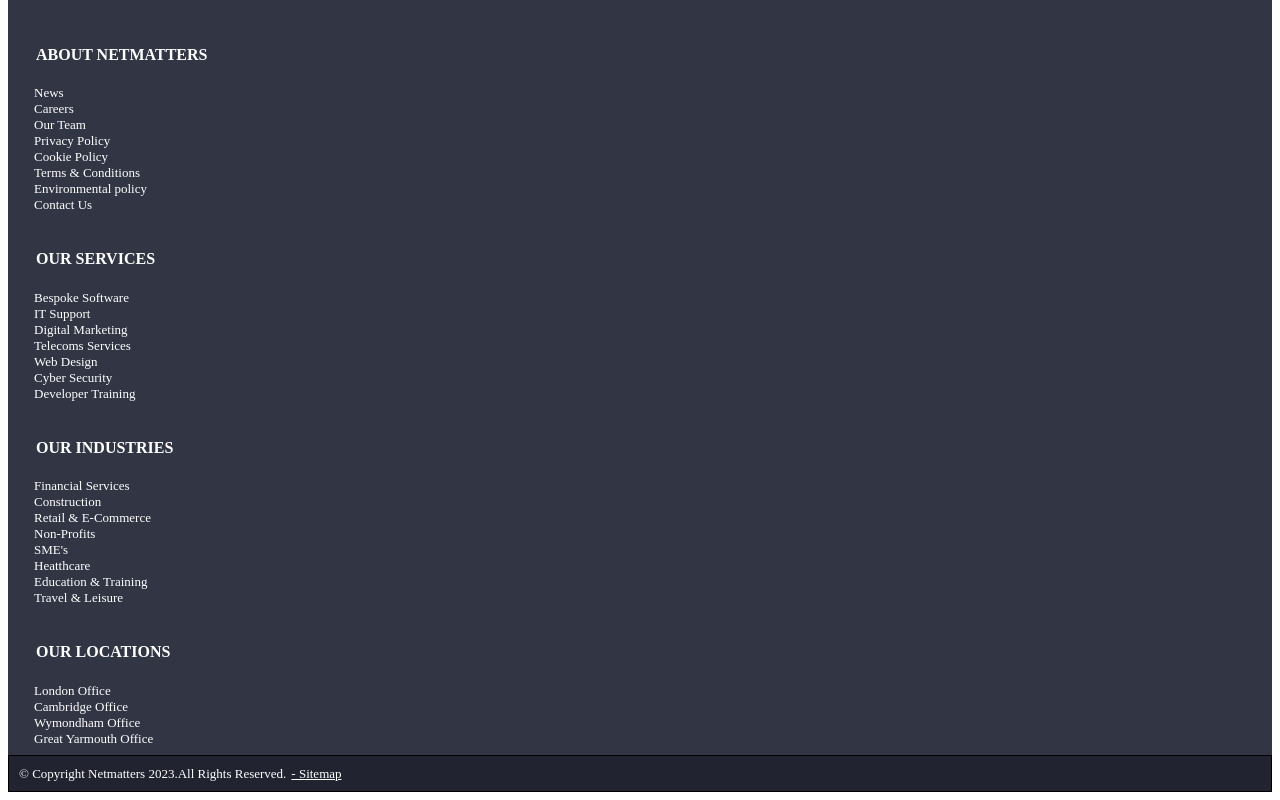
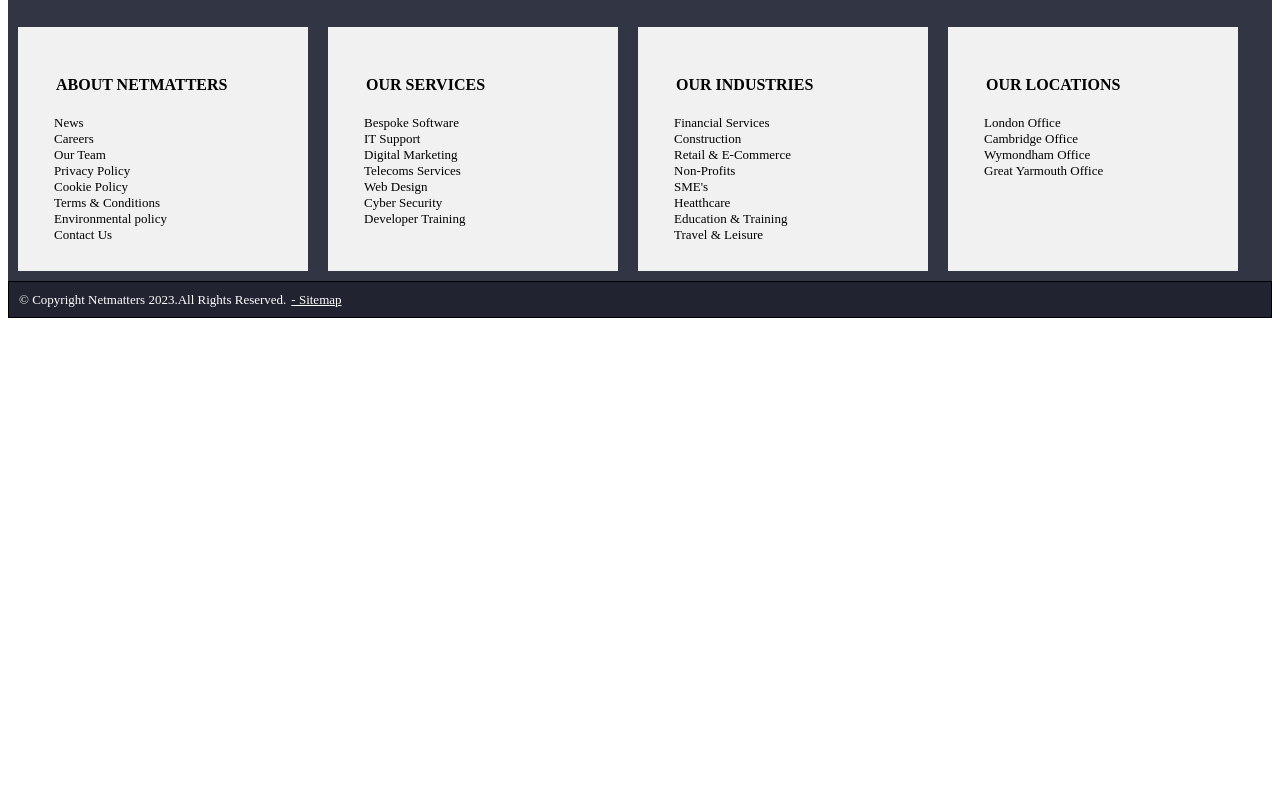
Before and after one commit to bartosz-github/ntmt1, a plain HTML site: page index.html in a window 1280 px wide. Shown: the part 3070-3870 px from the top of the page. After the commit the page ends 3396 px from the top, so only its background shows below. Drawn offline with Linux system fonts and the light colour scheme.

Commit message:
sums
small changes in footer, flex box

```diff
--- a/index.html
+++ b/index.html
@@ -357,7 +357,7 @@
             </div>
         </div>    <!-- end of first flexbox which contains the socials class-->
 
-        <!-- <div class="about-sections">    Second flexbox with 4 netmatters lists -->
+        <div class="flex-footer">    <!-- Second flexbox with 4 netmatters lists -->
 
             <div class="item1 about-item">
               <ul class="no-bullet">
@@ -408,7 +408,7 @@
               </ul>
             </div>
 
-        <!-- </div>   end of Second flexbox with 4 netmatters sections-->
+        </div>   <!--end of flexbox footer (4 sections)-->
 
       </div>
       <!--  This div is the and of the about-container  -->
--- a/styles/styles.css
+++ b/styles/styles.css
@@ -1,7 +1,38 @@
+/* Web Fonts ----------------------- */
 
 
+/* Base Styles --------------------- */
+/*broad changes using CSS type selectors like making headings larger or styling the appearance of text hyperlinks*/
 
-/* =================================  */
+/*
+* {
+  box-sizing: border-box;
+}
+html {
+  font-size: 1.25em; [ 20px on most screens ]
+}
+*/
+/* responsive images
+img {
+  width: 100%;
+}
+*/
+
+/* FLEX FOOTER */
+
+.flex-footer {
+  display: flex;
+  background-color: 323544;
+}
+
+.flex-footer > div {
+  background-color: #f1f1f1;
+  margin: 10px;
+  padding: 20px;
+  font-size: 30px;
+}
+
+/* Main Styles --------------------- */ /* more specific selectors */
 .about-item{
   margin-left: 10px;
   display: flex;
@@ -43,18 +74,18 @@ footer{
 }             */
 /* diplay text over client's logo End */
 .no-bullet-h4{
-color: white;
+color: white; /*Floow us on */
 font-size       : 16px;
 margin-left     : 10px;
 }
 
 .no-bullet {
-  list-style-type : none;
+  list-style-type : none; /* no bullets */
   margin          : 8px;
   font-size       : 13px;
   padding         : 0;
   padding-bottom  : 0px;
-  color           : white;
+  color           : black; /*white*/
   text-decoration : none;
 }
 
@@ -114,7 +145,7 @@ li:hover{
   color: white;
   padding-left: 5px;
   }
-
+/* Media Queries ------------------- */
   @media (min-width: 760px) {
     .footer-container{
       display: flex;
@@ -124,3 +155,4 @@ li:hover{
         only screen and (min-width: 700px) and (orientation: landscape) {
           /* mobile phone in lanscape mode
         }
+/* =================================  */
```
